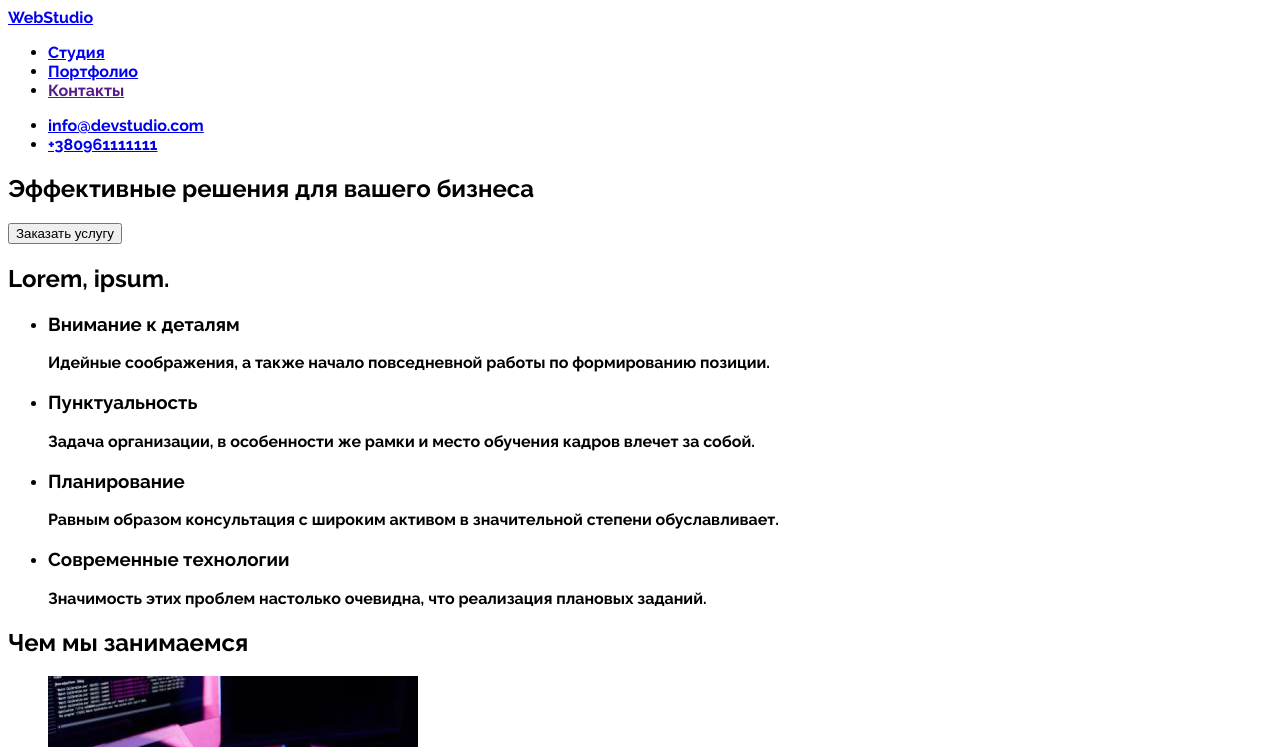
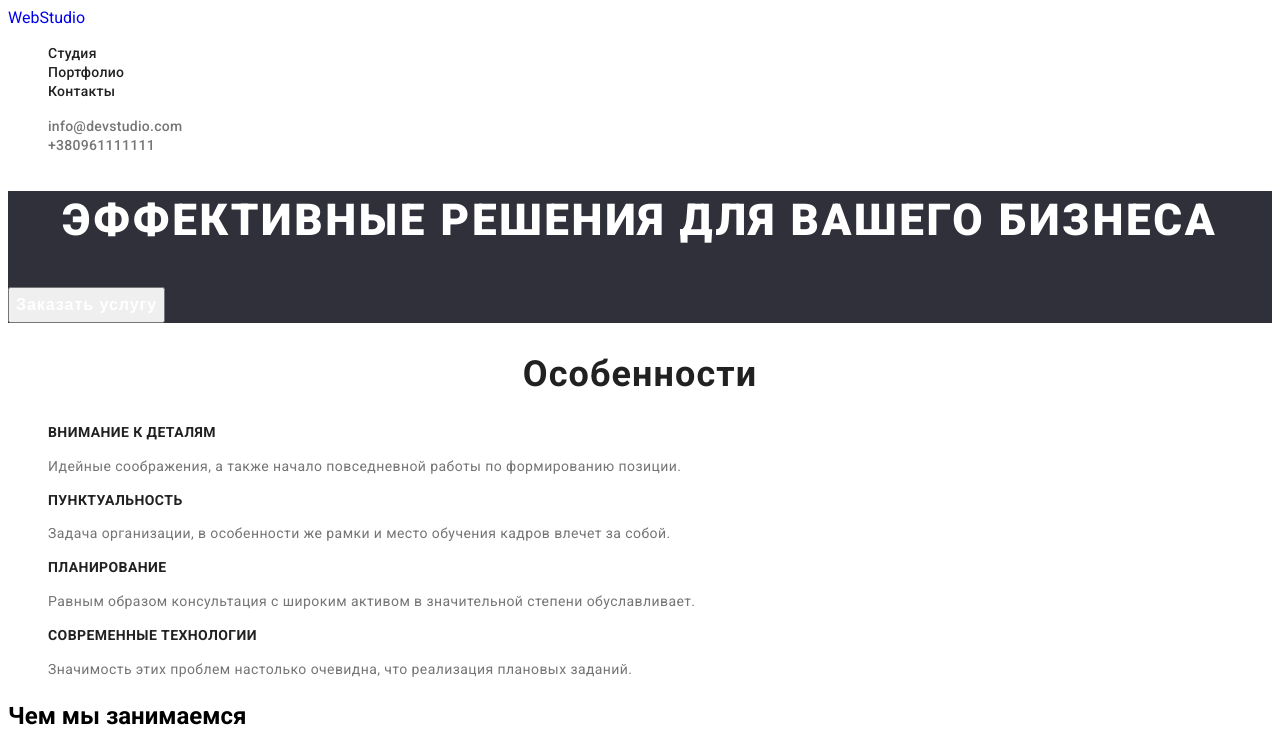
Before and after one commit to RomanHolyaka/goit-markup-hw-02, a plain HTML site: page index.html in a window 1280 px wide. Shown: the top 747 px of the page. Drawn offline with Linux system fonts and the light colour scheme.

Commit message:
додано css в 1-2 блоки

```diff
--- a/css/styles.css
+++ b/css/styles.css
@@ -1,3 +1,109 @@
+:root {
+  --main-title-color: #ffffff;
+  --second-title-color: #212121;
+
+  --first-text-color: rgba(255, 255, 255, 0.6);
+  --second-text-color: #757575;
+  --third-text-color: #ffffff;
+  --fourth-text-color: #212121;
+
+  --first-button-color: #ffffff;
+  --second-button-color: #212121;
+
+  --first-header-text-color: #212121;
+  --second-header-text-color: #757575;
+
+  --first-logo-color: #2196f3;
+  --second-logo-color: #000000;
+  --third-logo-color: #ffffff;
+
+  --accent-text-color: #2196f3;
+}
+
 body {
-  font-family: "raleway", sans-serif;
+  font-family: "Roboto", sans-serif;
 }
+
+.list {
+  list-style: none;
+}
+
+.link {
+  text-decoration: none;
+}
+
+/*-----1 блок - логотип, посилання------*/
+.header-link {
+  font-weight: 500;
+  font-size: 14px;
+  line-height: 1.14;
+  letter-spacing: 0.02em;
+  color: var(--first-header-text-color);
+}
+.header-link:hover,
+.header-link:focus,
+.header-mail:hover,
+.header-mail:focus,
+.header-tel:hover,
+.header-tel:focus {
+  color: var(--accent-text-color);
+}
+
+.header-mail,
+.header-tel {
+  font-weight: 500;
+  font-size: 14px;
+  line-height: 1.14;
+  letter-spacing: 0.02em;
+  color: var(--second-header-text-color);
+}
+
+/*----------Oсновний блок------------*/
+.hero-title {
+  font-weight: 900;
+  font-size: 44px;
+  line-height: 1.36;
+  text-align: center;
+  letter-spacing: 0.06em;
+  text-transform: uppercase;
+  color: var(--main-title-color);
+}
+.hero {
+  background-color: #2f303a;
+}
+
+.hero-btn {
+  font-weight: bold;
+  font-size: 16px;
+  line-height: 1.87;
+  display: flex;
+  align-items: center;
+  text-align: center;
+  letter-spacing: 0.06em;
+  color: #ffffff;
+}
+
+/*-------опис якостей------*/
+.hero-second-title {
+  font-weight: bold;
+  font-size: 36px;
+  line-height: 1.17;
+  text-align: center;
+  letter-spacing: 0.03em;
+  color: var(--second-title-color);
+}
+.hero-third-title {
+  font-weight: bold;
+  font-size: 14px;
+  line-height: 1.14;
+  letter-spacing: 0.03em;
+  text-transform: uppercase;
+  color: var(--fourth-text-color);
+}
+.hero-second-text {
+  font-weight: normal;
+  font-size: 14px;
+  line-height: 1.71;
+  letter-spacing: 0.03em;
+  color: var(--second-text-color);
+}
--- a/index.html
+++ b/index.html
@@ -1,6 +1,5 @@
 <!DOCTYPE html>
 <html lang="ru">
-
 <head>
     <meta charset="UTF-8">
     <meta http-equiv="X-UA-Compatible" content="IE=edge">
@@ -15,48 +14,48 @@
 </head>
 <body>
     <!--1 блок - логотип, посилання-->
-    <header>
-       <nav>
-            <a href="/">WebStudio</a>
-            <ul>
-                <li><a href="http://127.0.0.1:5500/">Студия</a></li>
-                <li><a href="http://127.0.0.1:5500/portfolio.html">Портфолио</a></li>
-                <li><a href="">Контакты</a></li>
+    <header class="header">
+       <nav class="header-navigation">
+            <a class="logo link" href="/">WebStudio</a>
+            <ul class="header-list list">
+                <li class="header-item"><a href="http://127.0.0.1:5500/" class="header-link link" >Студия</a></li>
+                <li class="header-item"><a href="http://127.0.0.1:5500/portfolio.html" class="header-link link">Портфолио</a></li>
+                <li class="header-item"><a href="" class="header-link link">Контакты</a></li>
             </ul>
        </nav>
 
-        <ul>
-            <li><a href="mailto:info@devstudio.com">info@devstudio.com</a></li>
-            <li><a href="tel:+380961111111">+380961111111</a></li>
+        <ul class="header-list list">
+            <li><a href="mailto:info@devstudio.com" class="header-mail link">info@devstudio.com</a></li>
+            <li><a href="tel:+380961111111" class="header-tel link">+380961111111</a></li>
         </ul>
     </header>
 
     <!-- основний блок - заголовок, кнопка тощо-->
     <main>
-        <section>
-            <h1>Эффективные решения для вашего бизнеса</h1>
-            <button type="button">Заказать услугу</button>
+        <section class="hero">
+            <h1 class="hero-title">Эффективные решения для вашего бизнеса</h1>
+            <button class="hero-btn" type="button">Заказать услугу</button>
         </section>
 
         <!--опис якостей-->
-        <section>
-            <h2>Lorem, ipsum.</h2>
-            <ul>
-                <li>
-                    <h3>Внимание к деталям</h3>
-                    <p>Идейные соображения, а также начало повседневной работы по формированию позиции.</p>
+        <section class="hero-second">
+            <h2 class="hero-second-title">Особенности</h2>
+            <ul class="hero-second-list list">
+                <li class="hero-second-item">
+                    <h3 class="hero-third-title">Внимание к деталям</h3>
+                    <p class="hero-second-text">Идейные соображения, а также начало повседневной работы по формированию позиции.</p>
                 </li>
-                <li>
-                    <h3>Пунктуальность</h3>
-                    <p>Задача организации, в особенности же рамки и место обучения кадров влечет за собой.</p>
+                <li class="hero-second-item">
+                    <h3 class="hero-third-title">Пунктуальность</h3>
+                    <p class="hero-second-text">Задача организации, в особенности же рамки и место обучения кадров влечет за собой.</p>
                 </li>
-                <li>
-                    <h3>Планирование</h3>
-                    <p>Равным образом консультация с широким активом в значительной степени обуславливает.</p>
+                <li class="hero-second-item">
+                    <h3 class="hero-third-title">Планирование</h3>
+                    <p class="hero-second-text">Равным образом консультация с широким активом в значительной степени обуславливает.</p>
                 </li>
-                <li>
-                    <h3>Современные технологии</h3>
-                    <p>Значимость этих проблем настолько очевидна, что реализация плановых заданий.</p>
+                <li class="hero-second-item">
+                    <h3 class="hero-third-title">Современные технологии</h3>
+                    <p class="hero-second-text">Значимость этих проблем настолько очевидна, что реализация плановых заданий.</p>
                 </li>
             </ul>
         </section>
```
Also changed, not shown: portfolio.html (+10 -10 lines).
